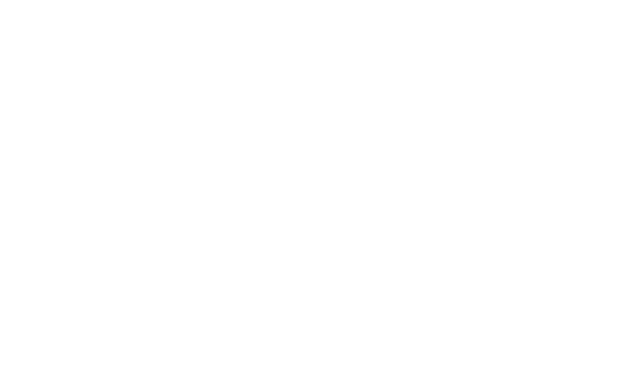
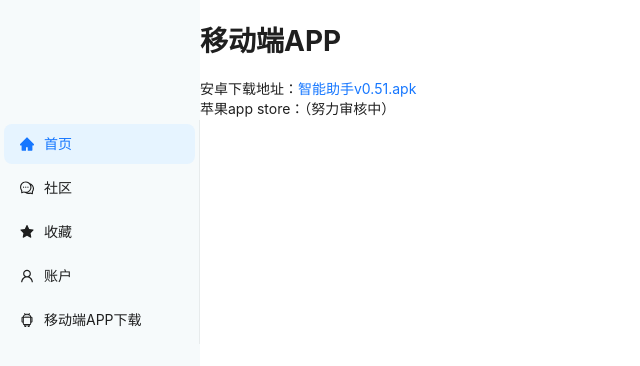
Before and after one commit to fankcoder/anhao, a React (Create React App) app: page /download in a window 1280 px wide. Before the commit this address had no page. Shown: the top 366 px of the page, without its empty margins (0-640 px from the left). Built offline with nearby package versions, Linux system fonts and the light colour scheme.

Commit message:
add pages

```diff
--- a/src/App.css
+++ b/src/App.css
@@ -18,6 +18,9 @@ ul {
 
 .logo {
   display: flex;
+  align-items: center;
+  justify-content: center;
+  justify-items: center;
   width: 100%;
   max-width: 500px;
   height: 120px;
--- a/src/App.jsx
+++ b/src/App.jsx
@@ -68,7 +68,8 @@ class Home extends Component {
                 <Link to="/account">注册/登录</Link>
               </Button>
             </div>
-            <div className="logo">ChatGPT-智能助手小智网页端</div>
+            <div className="logo">智能助手小智</div>
+            <span style={{marginBottom:20}}>提问请使用移动端App</span>
             <div className="search-box">
               <TextArea size="large" rows={4} placeholder="提示词搜索框" autoSize={{ minRows: 3, maxRows: 5 }}  maxLength={'80%'} />
             </div>
--- a/src/Pages/Account.jsx
+++ b/src/Pages/Account.jsx
@@ -143,12 +143,18 @@ function AccountDetail() {
     }, []);
 
     return (
-        <div style={{flex:1, flexDirection: 'column', justifyContent:'center', alignItems:'center'}}>
+      <Layout
+      className="site-layout"
+      >
+      <Content>
+        <div style={{flex:1, flexDirection: 'column', justifyContent:'center', alignItems:'center',}}>
           <div>账户手机号：{userInfo.username}</div>
           <div>金币：{userInfo.extra.coin}</div>
           <div>提问次数：{userInfo.extra.gpt}</div>
           <div>好友暗号：{userInfo.invite.anhao}</div>
         </div>
+        </Content>
+      </Layout>
     )
 }
 
--- a/src/Pages/Nav.jsx
+++ b/src/Pages/Nav.jsx
@@ -3,7 +3,8 @@ import {
     HomeFilled,
     CommentOutlined,
     StarFilled,
-    UserOutlined
+    UserOutlined,
+    AndroidOutlined
   } from '@ant-design/icons';
 import {  Menu, Layout  } from 'antd';
 import './Nav.css'
@@ -25,6 +26,7 @@ function getItem(label, key, icon, children) {
     getItem('社区', '2', <CommentOutlined />),
     getItem('收藏', '3', <StarFilled />),
     getItem('账户', '4', <UserOutlined />),
+    getItem('移动端APP下载', '5', <AndroidOutlined />),
   ]
 
   // 导航栏组件
@@ -44,6 +46,8 @@ function Navbar() {
       navigate("/");
     } else if (e.key === '4') {
       navigate("/account");
+    } else if (e.key === '5') {
+      navigate("/download");
     }
 
   };
--- /dev/null
+++ b/src/Pages/download.jsx
@@ -0,0 +1,42 @@
+import React from 'react'
+import '../App.css';
+import Navbar from '../Pages/Nav'
+import {  Layout  } from 'antd';
+
+
+const { Content } = Layout;
+
+function DownloadContent() {
+    return(
+        <Layout
+        className="site-layout"
+        >
+            <Content style={styles.container}>
+            <div>
+                <h1>移动端APP</h1>
+                <div>安卓下载地址：<a href='https://xijiayi.store/download/智能助手v0.51.apk'>智能助手v0.51.apk</a></div>
+                <div>苹果app store：（努力审核中）</div>
+            </div>
+            </Content>
+        </Layout>
+    )
+}
+
+export default function Download() {
+  return (
+    <Layout hasSider className='layout'>
+      <Navbar />
+      <DownloadContent />
+    </Layout>
+  )
+}
+
+const styles = {
+    container: {
+      flex: 1,
+    },
+    navItem: {
+      backgroundColor: '#f6fafb',
+      color: '#005252',
+    }
+}
--- a/src/index.jsx
+++ b/src/index.jsx
@@ -3,6 +3,7 @@ import ReactDOM from 'react-dom/client';
 import './index.css';
 import App from './App';
 import Account from './Pages/Account'
+import Download from './Pages/download'
 import { Routes, Route, Link, BrowserRouter } from "react-router-dom";
 
 const root = ReactDOM.createRoot(document.getElementById('root'));
@@ -12,6 +13,7 @@ root.render(
       <Routes>
         <Route path="/" element={<App />} />
         <Route path="account" element={<Account />} />
+        <Route path="download" element={<Download />} />
       </Routes>
     </BrowserRouter>
   </React.StrictMode>
```
